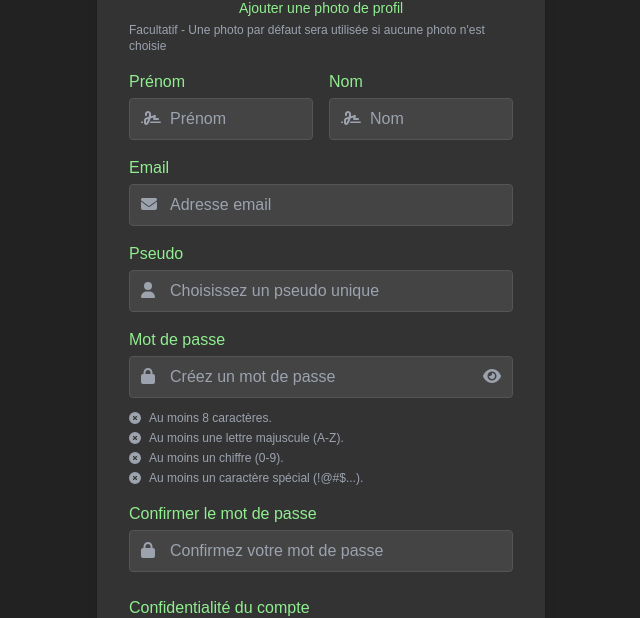
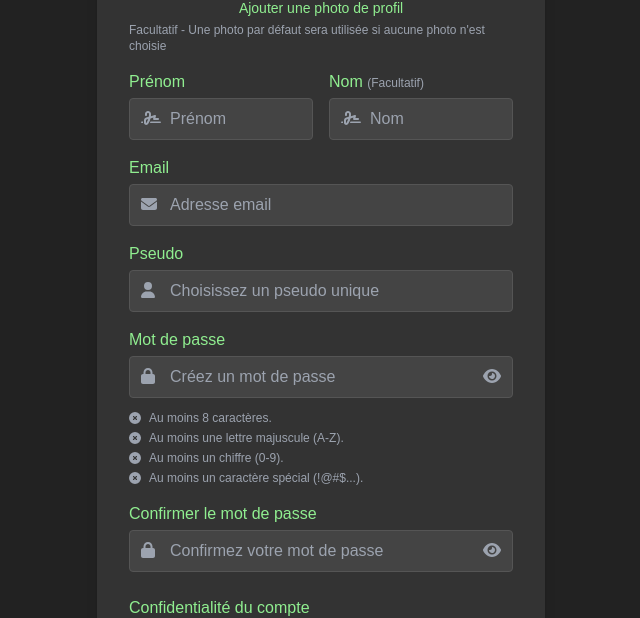
Before and after one commit to havenito/Twitter_Like, a Next.js app in the folder Nextjs/: page /register in a window 1280 px wide. Shown: the part 326-944 px from the top of the page, without its empty margins (319-959 px from the left). Built offline with nearby package versions, Linux system fonts and the light colour scheme.

Commit message:
Make lastname nullable

```diff
--- a/Nextjs/src/app/api/auth/register/route.js
+++ b/Nextjs/src/app/api/auth/register/route.js
@@ -5,15 +5,15 @@ export async function POST(req) {
     const formData = await req.formData();
 
     const firstName = formData.get('firstName');
-    const lastName = formData.get('lastName');
+    const lastName = formData.get('lastName') || null;
     const email = formData.get('email');
     const pseudo = formData.get('pseudo');
     const password = formData.get('password');
     const isPublic = formData.get('isPublic') === 'true';
 
-    if (!firstName || !lastName || !email || !pseudo || !password) {
+    if (!firstName || !email || !pseudo || !password) {
       return NextResponse.json({
-        error: 'Tous les champs sont obligatoires'
+        error: 'Les champs prénom, email, pseudo et mot de passe sont obligatoires'
       }, { status: 400 });
     }
 
@@ -28,7 +28,7 @@ export async function POST(req) {
         roles: 'user',
         first_name: firstName,
         last_name: lastName,
-        profile_picture: null, // Pour l'instant, on envoie null.
+        profile_picture: null,
         private: !isPublic,
         pseudo
       }),
@@ -39,7 +39,6 @@ export async function POST(req) {
       // Essayer de parser la réponse JSON, qu'elle soit OK ou une erreur JSON de Flask
       flaskApiData = await flaskApiResponse.json();
     } catch (e) {
-      // Si Flask renvoie une réponse non-JSON en cas d'erreur (ex: erreur serveur brute, réponse vide)
       if (!flaskApiResponse.ok) {
         console.error('Erreur API Flask (réponse non-JSON ou vide):', flaskApiResponse.status, flaskApiResponse.statusText);
         return NextResponse.json(
@@ -47,7 +46,6 @@ export async function POST(req) {
           { status: flaskApiResponse.status || 500 }
         );
       }
-      // Si la réponse était ok mais le JSON est invalide (peu probable pour une création réussie)
       console.error('Réponse JSON invalide de l\'API Flask pour une requête réussie:', e);
       return NextResponse.json(
         { error: 'Réponse invalide du service utilisateur après une opération réussie.' },
--- a/Nextjs/src/app/register/page.js
+++ b/Nextjs/src/app/register/page.js
@@ -17,6 +17,7 @@ export default function RegisterPage() {
   const [password, setPassword] = useState('');
   const [confirmPassword, setConfirmPassword] = useState('');
   const [showPassword, setShowPassword] = useState(false);
+  const [showConfirmPassword, setShowConfirmPassword] = useState(false);
   const [passwordCriteria, setPasswordCriteria] = useState({
     minLength: false,
     hasUppercase: false,
@@ -50,7 +51,10 @@ export default function RegisterPage() {
     setShowPassword(!showPassword);
   };
 
-  // Fonctions pour vérifier chaque critère du mot de passe
+  const toggleShowConfirmPassword = () => {
+    setShowConfirmPassword(!showConfirmPassword);
+  };
+
   const checkMinLength = (pass) => pass.length >= 8;
   const checkHasUppercase = (pass) => /[A-Z]/.test(pass);
   const checkHasNumber = (pass) => /\d/.test(pass);
@@ -88,8 +92,8 @@ export default function RegisterPage() {
     setLoading(true);
     setError('');
 
-    if (!firstName || !lastName || !email || !pseudo || !password || !confirmPassword) {
-      setError('Veuillez remplir tous les champs obligatoires.');
+    if (!firstName || !email || !pseudo || !password || !confirmPassword) {
+      setError('Veuillez remplir tous les champs obligatoires (sauf le nom de famille qui est facultatif).');
       setLoading(false);
       return;
     }
@@ -138,7 +142,6 @@ export default function RegisterPage() {
 
       setShowNotification(true);
 
-      // Redirection vers la page de connexion après un court délai
       setTimeout(() => {
         router.push('/login');
       }, 1500);
@@ -149,7 +152,6 @@ export default function RegisterPage() {
     }
   };
 
-  // Variantes personnalisées
   const centeredNotificationVariants = {
     initial: { opacity: 0, x:-285, y: -50, scale: 0.3 },
     animate: { opacity: 1, x:-285, y: 0, scale: 1 },
@@ -263,7 +265,13 @@ export default function RegisterPage() {
               onClick={() => fileInputRef.current.click()}
             >
               {previewImage ? (
-                <Image src={previewImage} alt="Preview" className="w-full h-full object-cover" />
+                <Image
+                  src={previewImage}
+                  alt="Preview"
+                  width={96}
+                  height={96}
+                  className="w-full h-full object-cover"
+                />
               ) : (
                 <FontAwesomeIcon icon={faCamera} className="text-[#90EE90] text-2xl" />
               )}
@@ -313,7 +321,7 @@ export default function RegisterPage() {
 
             <div>
               <label htmlFor="lastName" className="block text-[#90EE90] mb-1">
-                Nom
+                Nom <span className="text-gray-400 text-xs">(Facultatif)</span>
               </label>
               <div className="relative">
                 <span className="absolute left-3 top-1/2 transform -translate-y-1/2 text-gray-400">
@@ -326,7 +334,6 @@ export default function RegisterPage() {
                   onChange={(e) => setLastName(e.target.value)}
                   placeholder="Nom"
                   className="w-full pl-10 pr-3 py-2 bg-[#444444] text-white rounded border border-[#555555] focus:outline-none focus:ring-2 focus:ring-[#90EE90]"
-                  required
                 />
               </div>
             </div>
@@ -428,13 +435,21 @@ export default function RegisterPage() {
               </span>
               <input
                 id="confirmPassword"
-                type={showPassword ? "text" : "password"}
+                type={showConfirmPassword ? "text" : "password"}
                 value={confirmPassword}
                 onChange={(e) => setConfirmPassword(e.target.value)}
                 placeholder="Confirmez votre mot de passe"
                 className="w-full pl-10 pr-10 py-2 bg-[#444444] text-white rounded border border-[#555555] focus:outline-none focus:ring-2 focus:ring-[#90EE90]"
                 required
               />
+              <button
+                type="button"
+                className="absolute right-3 top-1/2 transform -translate-y-1/2 text-gray-400 hover:text-[#90EE90] focus:outline-none"
+                onClick={toggleShowConfirmPassword}
+                tabIndex="-1"
+              >
+                <FontAwesomeIcon icon={showConfirmPassword ? faEyeSlash : faEye} />
+              </button>
             </div>
           </motion.div>
 
```
Also changed, not shown: 1 other file (tests, documents, lock files or other folders).
